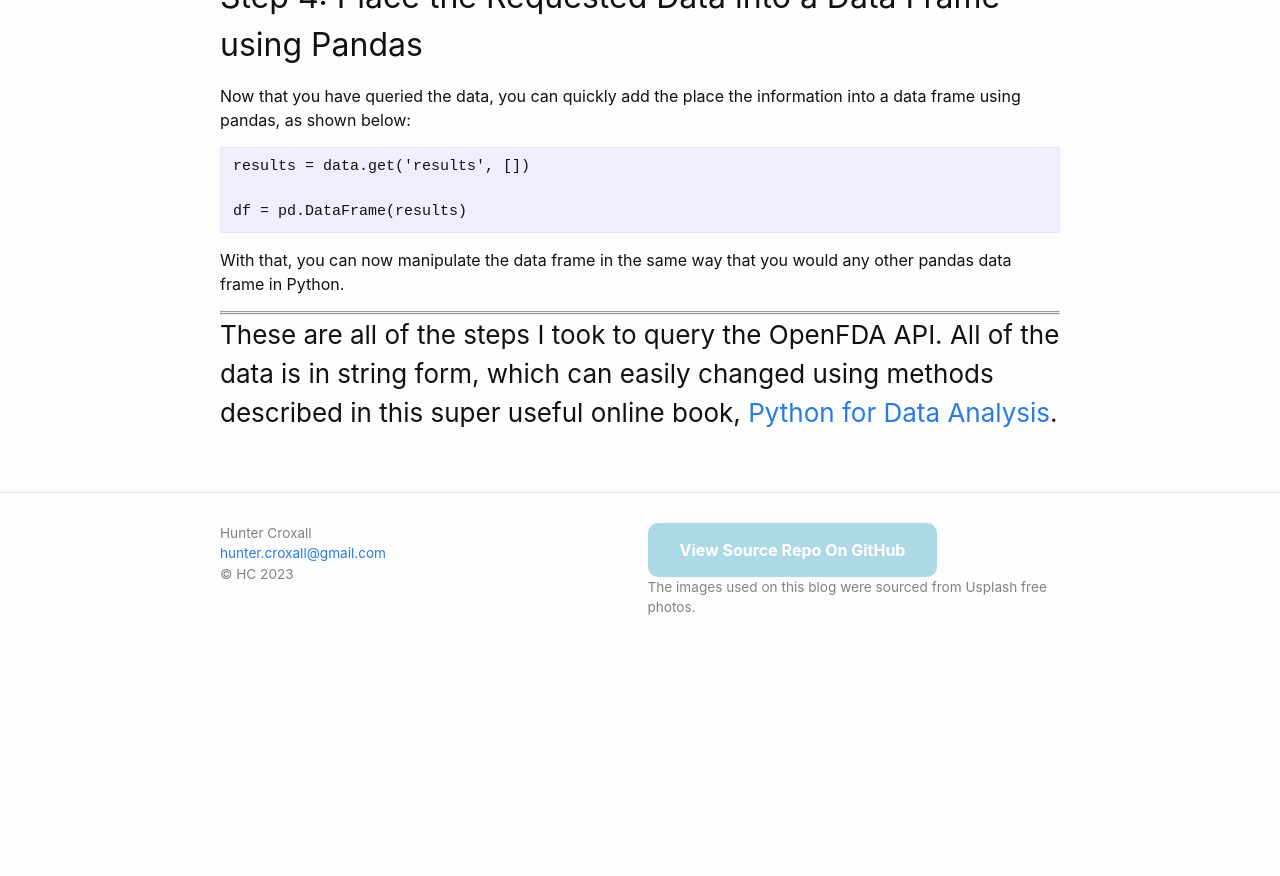
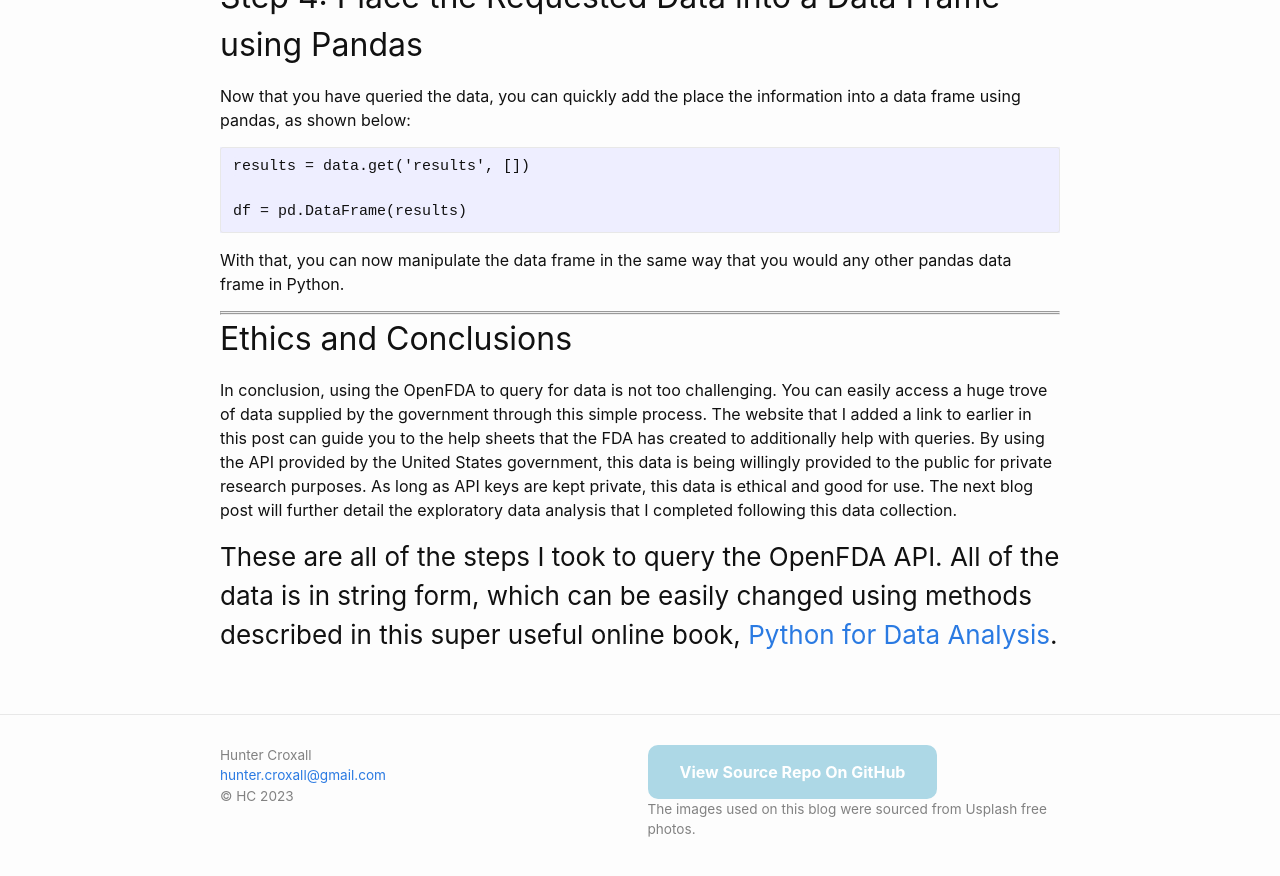
Before and after one commit to huntercroxall/huntercroxall.github.io, a Jekyll site: the page built from _posts/2023-12-12-stat386-data-collection.md, in a window 1280 px wide and 900 px high, scrolled down 1991 px. Shown: the top 876 px of the window. Built offline with Jekyll 4.4.1, drawn with Linux system fonts in a browser that asks for light colours; comment, search, counter and statistics services are not loaded; before the commit the page ends 2669 px from its top, so only the background shows below that; some of the changed text lies outside the part shown.

Commit message:
Added a conclusion 2023-12-12-stat386-data-collection.md

```diff
--- a/_posts/2023-12-12-stat386-data-collection.md
+++ b/_posts/2023-12-12-stat386-data-collection.md
@@ -79,4 +79,8 @@ With that, you can now manipulate the data frame in the same way that you would
 ---
 ---
 
-### These are all of the steps I took to query the OpenFDA API. All of the data is in string form, which can easily changed using methods described in this super useful online book, [Python for Data Analysis](https://wesmckinney.com/book/data-cleaning).
+## Ethics and Conclusions
+In conclusion, using the OpenFDA to query for data is not too challenging. You can easily access a huge trove of data supplied by the government through this simple process. The website that I added a link to earlier in this post can guide you to the help sheets that the FDA has created to additionally help with queries. By using the API provided by the United States government, this data is being willingly provided to the public for private research purposes. As long as API keys are kept private, this data is ethical and good for use. The next blog post will further detail the exploratory data analysis that I completed following this data collection.
+
+
+### These are all of the steps I took to query the OpenFDA API. All of the data is in string form, which can be easily changed using methods described in this super useful online book, [Python for Data Analysis](https://wesmckinney.com/book/data-cleaning).
```
